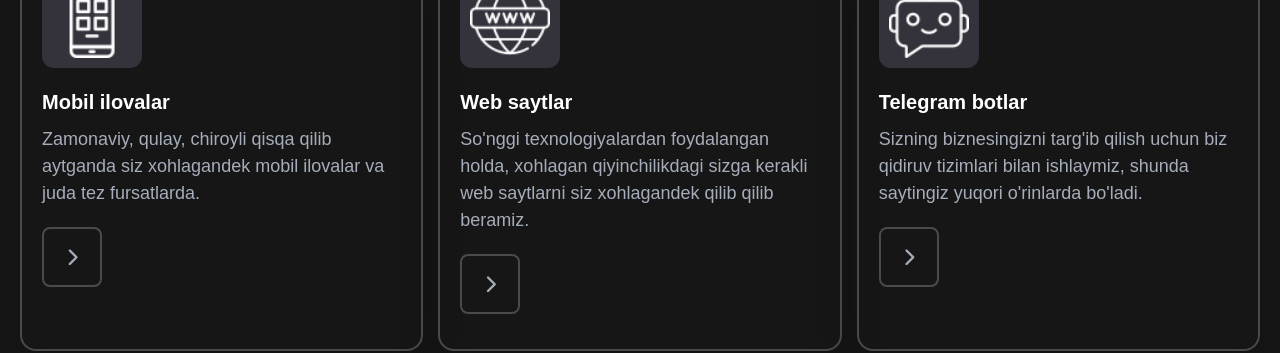
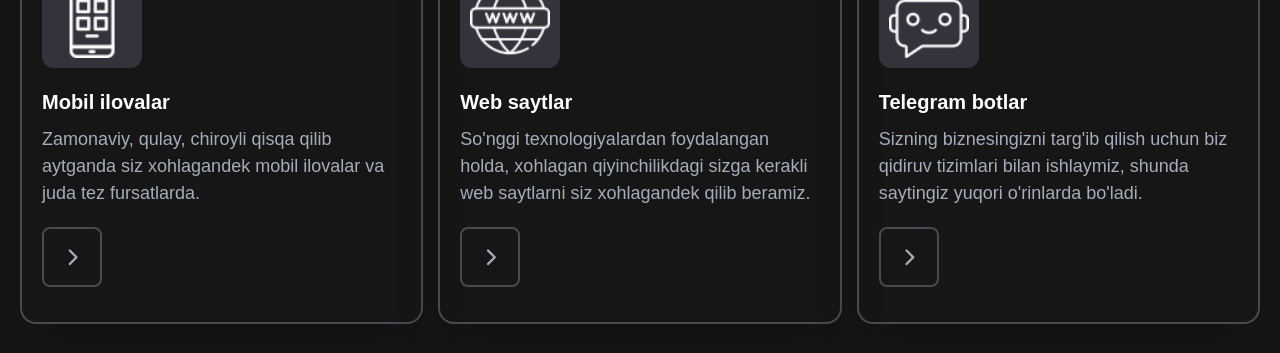
Before and after one commit to AppxNext-uz/appxnext_frontend, a React (Vite) app: page / in a window 1280 px wide. Shown: the part 1280-1633 px from the top of the page. Built offline with nearby package versions, Linux system fonts and the light colour scheme.

Commit message:
Update main.jsx

```diff
--- a/src/pages/main.jsx
+++ b/src/pages/main.jsx
@@ -168,8 +168,7 @@ const Main = () => {
 						</h1>
 						<p className="max-w-[370px] text-[18px] mt-[10px] max-[900px]:text-[16px]">
 							So'nggi texnologiyalardan foydalangan holda, xohlagan
-							qiyinchilikdagi sizga kerakli web saytlarni siz xohlagandek qilib
-							qilib beramiz.
+							qiyinchilikdagi sizga kerakli web saytlarni siz xohlagandek qilib beramiz.
 						</p>
 						<div className="mt-[20px] border-2 border-[#4A494E] hover:text-black cursor-pointer rounded-lg hover:bg-white hover:border-0 transition-all flex justify-center items-center h-[60px] w-[60px] max-[1000px]:w-[45px] max-[1000px]:h-[45px]">
 							<i className="fa-solid text-lg fa-chevron-right"></i>
```
